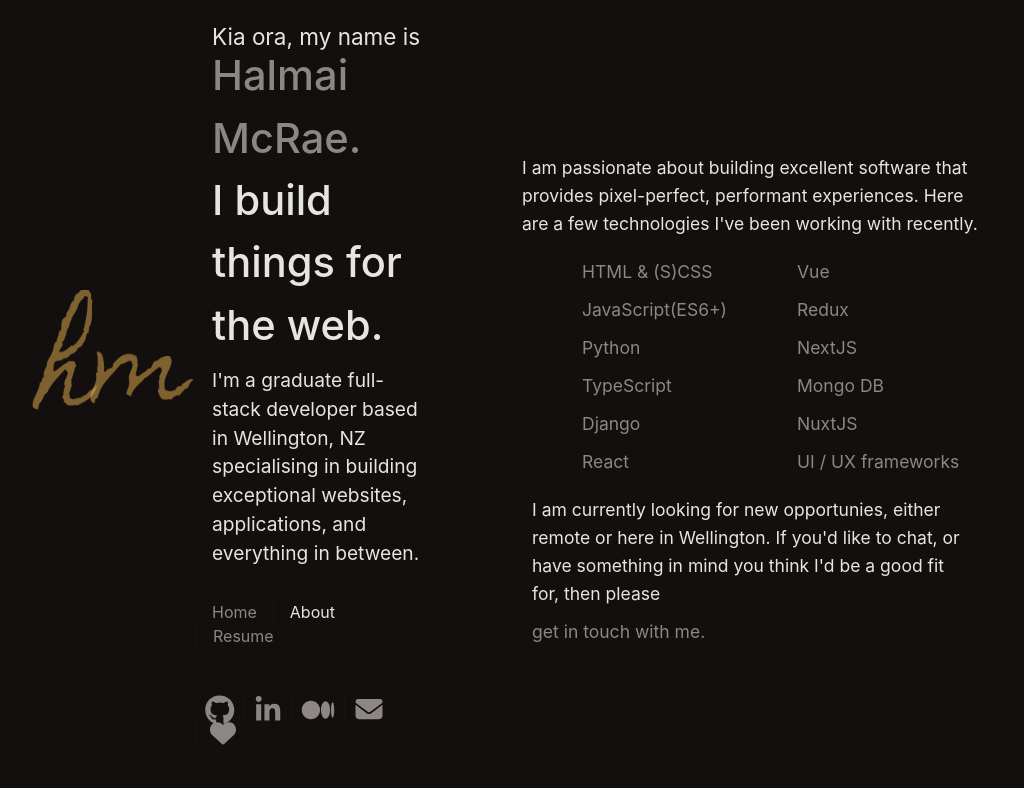
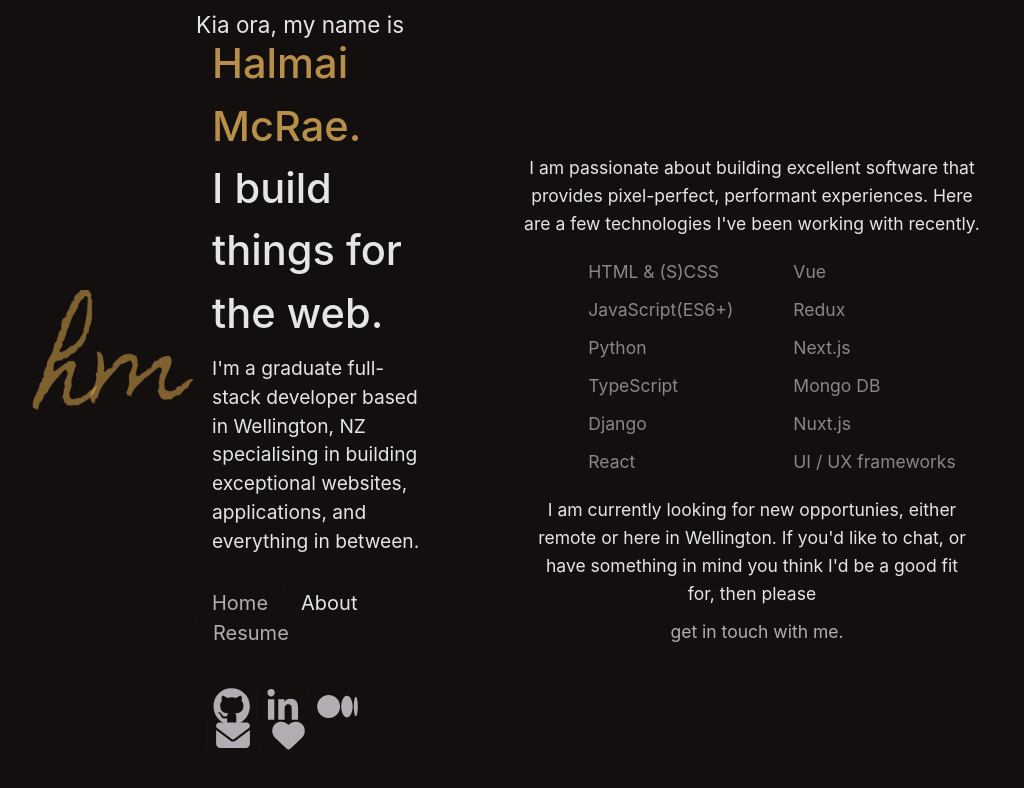
Before and after one commit to halmai-mcrae/halmai-vue-portfolio, a Vue app: page /about in a window 1024 px wide. Shown: the top 788 px of the page. Built offline with nearby package versions, Linux system fonts and the light colour scheme.

Commit message:
Modify layout and text for accessibility

```diff
--- a/src/App.vue
+++ b/src/App.vue
@@ -16,13 +16,14 @@ import HelloWorld from "@/components/HelloWorld.vue";
     <div class="wrapper">
       <HelloWorld msg="Halmai McRae" />
 
-      <nav>
+      <nav class="nav">
         <RouterLink to="/">Home</RouterLink>
         <RouterLink to="/about">About</RouterLink>
       <a href="/halmai-mcrae-resume-merged.pdf" target="_blank">
         Resume
       </a>
       </nav>
+
       <nav class="nav-hidden">
         <a href="https://github.com/halmai-mcrae">
           <font-awesome-icon icon="fa-brands fa-github" transform="grow-14 down-2"/>
@@ -33,12 +34,14 @@ import HelloWorld from "@/components/HelloWorld.vue";
         <a href="https://medium.com/@halmaimcrae">
           <font-awesome-icon icon="fa-brands fa-medium" transform="grow-10 down-2"/>
         </a>
-      <a href="mailto: halmaimcrae1@gmail.com">
+        <a href="mailto: hello@halmaimcrae.co.nz">
           <font-awesome-icon icon="fa-solid fa-envelope" transform="grow-11 down-1"/>
         </a>
-    <RouterLink to="/interests"><font-awesome-icon icon="fa-solid fa-heart" fixed-width transform="grow-10 down-1"/>
+    <RouterLink to="/interests">
+      <font-awesome-icon icon="fa-solid fa-heart" fixed-width transform="grow-10 down-1"/>
       </RouterLink>
       </nav>
+
     </div>
   </header>
 
@@ -68,7 +71,7 @@ header {
 a,
 .green {
   text-decoration: none;
-  color: #8C8686;
+  color:  #B2ADB3;
   transition: 0.4s;
 }
 
@@ -78,7 +81,7 @@ a,
 
 @media (hover: hover) {
   a:hover {
-    background-color: #e5e6e4;
+    background-color: transparent;
   }
 }
 
@@ -146,12 +149,22 @@ nav a:first-of-type {
   }
 }
 @media (max-width: 1024px) {
+  nav {
+    font-size: 2.5vh;
+  }
   .nav-hidden {
     display: block;
-    margin-bottom: 20px;
+    margin-bottom: 2rem;
+    padding: 10px;
   }
+
   .nav-hidden :hover {
     background-color: transparent;
   }
+
+  .logo {
+    margin: 10 10 10 10;
+    ;
+  }
 }
 </style>
--- a/src/components/HelloWorld.vue
+++ b/src/components/HelloWorld.vue
@@ -8,7 +8,7 @@ defineProps<{
   <div class="greetings">
     <h2>Kia ora, my name is</h2>
     <h1 class="green">{{ msg }}.</h1>
-    <h1>I build things for the web.</h1>
+    <h1 class="sub">I build things for the web.</h1>
     <h3>
       I'm a graduate full-stack developer based in Wellington, NZ specialising in
       building exceptional websites, applications, and everything in between.
@@ -21,6 +21,7 @@ h1 {
   font-weight: 500;
   font-size: 2.6rem;
   top: -10px;
+  color: #B88F48;
 }
 
 h3 {
@@ -31,11 +32,17 @@ h3 {
 .greetings h3 {
   text-align: center;
 }
+.sub {
+  color: #e5e6e4;
+}
 
-@media (min-width: 900px) {
+@media (min-width: 1024px) {
   .greetings h1,
   .greetings h3 {
     text-align: left;
   }
+  .greetings h2 {
+    margin-left: -1rem;
+  }
 }
 </style>
--- a/src/components/WelcomeItem.vue
+++ b/src/components/WelcomeItem.vue
@@ -29,7 +29,9 @@ i {
   place-content: center;
   width: 40px;
   height: 40px;
+  color: #8C8686 !important;
 }
+
 i :hover {
     background-color: #140f0f;
   }
--- a/src/views/AboutView.vue
+++ b/src/views/AboutView.vue
@@ -13,12 +13,12 @@
         <li>Django</li>
         <li>React</li>
       </ul>
-      <ul class="list">
+      <ul>
         <li>Vue</li>
         <li>Redux</li>
-        <li>NextJS</li>
+        <li>Next.js</li>
         <li>Mongo DB</li>
-        <li>NuxtJS</li>
+        <li>Nuxt.js</li>
         <li>UI / UX frameworks</li>
       </ul>
     <div class="about">
@@ -59,7 +59,24 @@
     margin-left: 10px;
   }
   }
-/* TODO:
-make list responsive */
+
+@media (max-width: 1024px) {
+  .about {
+    display: flex;
+    align-items: center;
+    text-align: center;
+  }
+
+  li {
+  text-align: left;
+  margin: 10px;
+  }
+
+  .mail {
+    display: flex-end;
+    align-items: center;
+    margin-left: 10px;
+  }
+  }
 
 </style>
```
Also changed, not shown: src/components/TheWelcome.vue (+5 -8 lines). Lines whose indentation alone changed are shown as unchanged.
